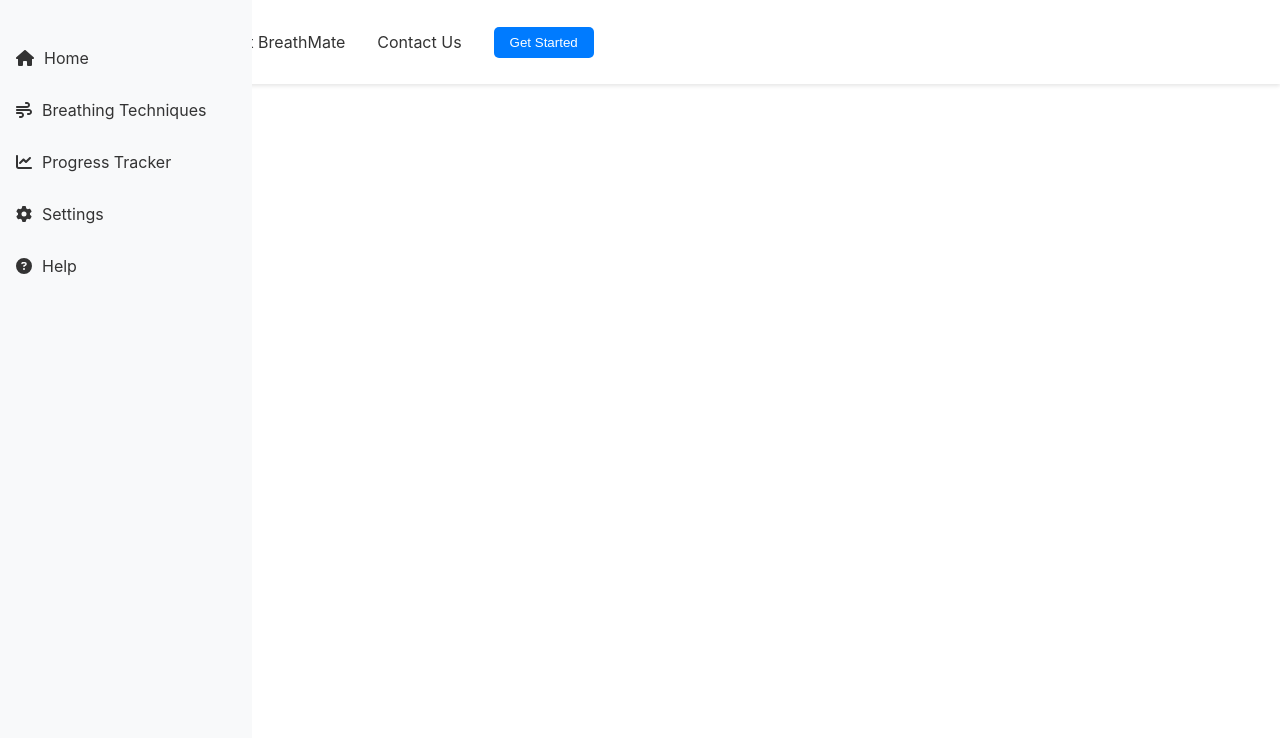
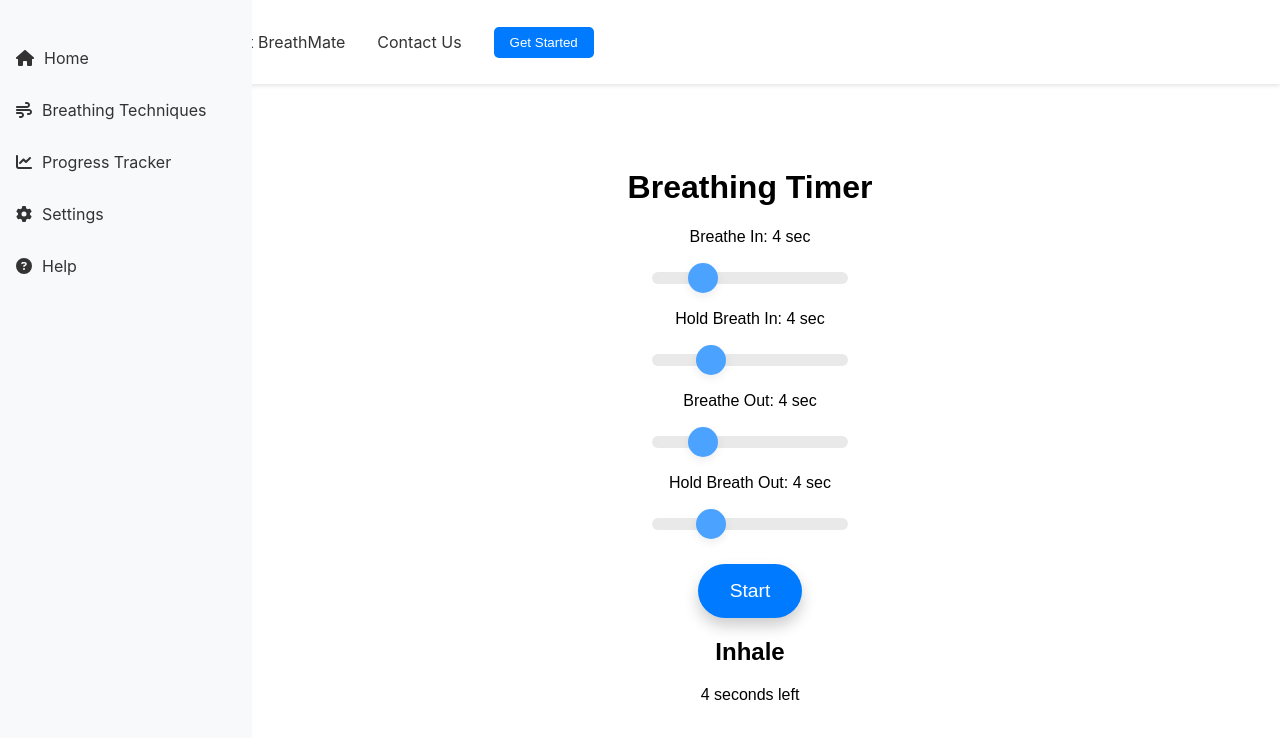
Before and after one commit to Sa1D1111/breathmate, a React (Create React App) app: page /custom-breathing in a window 1280 px wide. Shown: the top 738 px of the page. Built offline with nearby package versions, Linux system fonts and the light colour scheme.

Commit message:
techniqueCustom

```diff
--- a/src/App.js
+++ b/src/App.js
@@ -5,6 +5,8 @@ import TopNavbar from './components/TopNavbar';
 import Sidebar from './components/Sidebar';
 import Home from './pages/Home';
 import Techniques from './pages/Techniques';
+import CustomBreathing from './pages/CustomBreathing'; // Import the new page
+
 
 function App() {
   return (
@@ -17,6 +19,7 @@ function App() {
             <Routes>
               <Route path="/" element={<Home />} />
               <Route path="/techniques" element={<Techniques />} />
+              <Route path="/custom-breathing" element={<CustomBreathing />} /> {/* New route */}
             </Routes>
           </div>
         </div>
--- /dev/null
+++ b/src/pages/CustomBreathing.css
@@ -0,0 +1,82 @@
+.custom-breathing {
+    text-align: center;
+    padding: 2rem;
+    font-family: 'Arial', sans-serif;
+  }
+
+  .slider-container {
+    margin-bottom: 2rem;
+    display: flex;
+    flex-direction: column;
+    align-items: center;
+    gap: 1.5rem;
+  }
+
+  input[type="range"] {
+    -webkit-appearance: none;
+    appearance: none;
+    width: 80%;
+    height: 12px;
+    background: #e0e0e0;
+    border-radius: 12px;
+    outline: none;
+    opacity: 0.7;
+    transition: opacity 0.3s;
+  }
+
+  input[type="range"]:hover {
+    opacity: 1;
+  }
+
+  input[type="range"]::-webkit-slider-thumb {
+    -webkit-appearance: none;
+    appearance: none;
+    width: 30px;
+    height: 30px;
+    background: #007bff;
+    border-radius: 50%;
+    cursor: pointer;
+    box-shadow: 0px 4px 10px rgba(0, 0, 0, 0.1);
+    transition: background 0.3s, transform 0.2s;
+  }
+
+  input[type="range"]::-webkit-slider-thumb:hover {
+    background: #0056b3;
+    transform: scale(1.2);
+  }
+
+  .start-button {
+    background-color: #007bff;
+    color: white;
+    border: none;
+    padding: 1rem 2rem;
+    border-radius: 50px;
+    cursor: pointer;
+    box-shadow: 0px 8px 15px rgba(0, 0, 0, 0.2);
+    font-size: 1.2rem;
+    transition: background-color 0.3s, transform 0.2s;
+  }
+
+  .start-button:hover {
+    background-color: #0056b3;
+    transform: scale(1.05);
+  }
+
+  .timer-display {
+    font-size: 2rem;
+    margin-top: 2rem;
+    color: #333;
+    padding: 1rem;
+    border-radius: 50px;
+    background-color: #f0f8ff;
+    box-shadow: 0px 6px 15px rgba(0, 0, 0, 0.15);
+  }
+
+  .timer-display h2 {
+    font-size: 2.5rem;
+    margin-bottom: 0.5rem;
+  }
+
+  .timer-display p {
+    font-size: 1.5rem;
+  }
--- /dev/null
+++ b/src/pages/CustomBreathing.js
@@ -0,0 +1,114 @@
+import React, { useState, useEffect, useRef } from 'react';
+import './CustomBreathing.css';  // Make sure the CSS is properly imported
+
+const CustomBreathing = () => {
+  const [inhaleTime, setInhaleTime] = useState(4);   // Initial Inhale Duration
+  const [holdInTime, setHoldInTime] = useState(4);   // Initial Hold In Duration
+  const [exhaleTime, setExhaleTime] = useState(4);   // Initial Exhale Duration
+  const [holdOutTime, setHoldOutTime] = useState(4); // Initial Hold Out Duration
+  const [isRunning, setIsRunning] = useState(false); // Track if cycle is running
+  const [phase, setPhase] = useState('Inhale');      // Current phase
+  const [timeLeft, setTimeLeft] = useState(inhaleTime); // Time left in the current phase
+  const intervalRef = useRef(null);                  // Reference for interval control
+
+  // Define phases and dynamically link to slider values
+  const phases = [
+    { name: 'Inhale', duration: inhaleTime },
+    { name: 'Hold In', duration: holdInTime },
+    { name: 'Exhale', duration: exhaleTime },
+    { name: 'Hold Out', duration: holdOutTime }
+  ];
+
+  // Function to start the breathing cycle
+  const startBreathingCycle = () => {
+    let currentPhaseIndex = phases.findIndex(p => p.name === phase); // Find current phase index
+    setTimeLeft(phases[currentPhaseIndex].duration);                 // Set time for current phase
+
+    intervalRef.current = setInterval(() => {
+      setTimeLeft(prevTime => {
+        if (prevTime > 1) {
+          return prevTime - 1;   // Countdown the time left
+        } else {
+          // Move to the next phase in the sequence
+          currentPhaseIndex = (currentPhaseIndex + 1) % phases.length;
+          setPhase(phases[currentPhaseIndex].name);    // Update to the next phase
+          setTimeLeft(phases[currentPhaseIndex].duration); // Reset timer for the next phase
+          return phases[currentPhaseIndex].duration;
+        }
+      });
+    }, 1000);  // Timer updates every second
+  };
+
+  // Start or pause the breathing cycle
+  const handleStart = () => {
+    if (!isRunning) {
+      startBreathingCycle(); // Start the cycle
+    } else {
+      clearInterval(intervalRef.current); // Pause the cycle
+    }
+    setIsRunning(!isRunning); // Toggle running state
+  };
+
+  // Restart the cycle whenever the slider values change, but only when paused
+  useEffect(() => {
+    if (isRunning) {
+      clearInterval(intervalRef.current); // Clear current interval
+      startBreathingCycle();  // Restart with updated slider values
+    }
+  }, [inhaleTime, holdInTime, exhaleTime, holdOutTime]);
+
+  return (
+    <div className="custom-breathing">
+      <h1>Breathing Timer</h1>
+
+      <div className="slider-container">
+        <label>Breathe In: {inhaleTime} sec</label>
+        <input
+          type="range"
+          min="1"
+          max="15"
+          value={inhaleTime}
+          onChange={(e) => setInhaleTime(parseInt(e.target.value, 10))}
+        />
+
+        <label>Hold Breath In: {holdInTime} sec</label>
+        <input
+          type="range"
+          min="0"
+          max="15"
+          value={holdInTime}
+          onChange={(e) => setHoldInTime(parseInt(e.target.value, 10))}
+        />
+
+        <label>Breathe Out: {exhaleTime} sec</label>
+        <input
+          type="range"
+          min="1"
+          max="15"
+          value={exhaleTime}
+          onChange={(e) => setExhaleTime(parseInt(e.target.value, 10))}
+        />
+
+        <label>Hold Breath Out: {holdOutTime} sec</label>
+        <input
+          type="range"
+          min="0"
+          max="15"
+          value={holdOutTime}
+          onChange={(e) => setHoldOutTime(parseInt(e.target.value, 10))}
+        />
+      </div>
+
+      <button className="start-button" onClick={handleStart}>
+        {isRunning ? 'Pause' : 'Start'}
+      </button>
+
+      <div className={`breathing-visual ${phase}`}>
+        <h2>{phase}</h2>
+        <p>{timeLeft} seconds left</p>
+      </div>
+    </div>
+  );
+};
+
+export default CustomBreathing;
--- /dev/null
+++ b/src/pages/Techniques.css
@@ -0,0 +1,66 @@
+/* src/pages/Techniques.css */
+.techniques-page {
+    margin-left: 220px; /* Adjust for the sidebar */
+    padding: 2rem;
+  }
+
+  .technique-list {
+    list-style: none;
+    padding: 0;
+    margin-top: 1.5rem;
+  }
+
+  .technique-list li {
+    display: flex;
+    align-items: center;
+    margin-bottom: 1.5rem;
+  }
+
+  .technique-icon {
+    font-size: 1.5rem;
+    margin-right: 1rem;
+    color: #007bff;
+  }
+
+  .technique-content h3 {
+    margin: 0;
+    font-weight: bold;
+  }
+
+  .technique-content p {
+    margin: 0.2rem 0 0 0;
+    color: #555;
+  }
+
+  /* Customized Breathing Section */
+  .customized-section {
+    margin-top: 3rem;
+    padding: 1rem;
+    background-color: #f1f1f1;
+    border-radius: 10px;
+    text-align: center;
+  }
+
+  .customized-section h2 {
+    font-size: 1.8rem;
+    margin-bottom: 1rem;
+  }
+
+  .section-icon {
+    margin-right: 10px;
+    color: #007bff;
+  }
+
+  .customize-button {
+    background-color: #007bff;
+    color: white;
+    border: none;
+    padding: 0.7rem 1.5rem;
+    border-radius: 5px;
+    cursor: pointer;
+    margin-top: 1rem;
+  }
+
+  .customize-button:hover {
+    background-color: #0056b3;
+  }
--- a/src/pages/Techniques.js
+++ b/src/pages/Techniques.js
@@ -1,24 +1,48 @@
 // src/pages/Techniques.js
 import React from 'react';
+import { FontAwesomeIcon } from '@fortawesome/react-fontawesome';
+import { faLeaf, faSquare, faCircle, faCog } from '@fortawesome/free-solid-svg-icons';
+import './Techniques.css';
+import { Link } from 'react-router-dom'; // Import Link for navigation
 
 const Techniques = () => {
-  const techniques = [
-    { name: 'Diaphragmatic Breathing', description: 'Deep belly breathing to relax.' },
-    { name: 'Box Breathing', description: '4-4-4-4 breathing for focus.' },
-    { name: '4-7-8 Breathing', description: 'A calming breathing technique.' },
-  ];
+  return (
+    <div className="techniques-page">
+      <h1>Breathwork Techniques</h1>
+      <ul className="technique-list">
+        <li>
+          <FontAwesomeIcon icon={faLeaf} className="technique-icon" />
+          <div className="technique-content">
+            <h3>Diaphragmatic Breathing</h3>
+            <p>Deep belly breathing to relax.</p>
+          </div>
+        </li>
+        <li>
+          <FontAwesomeIcon icon={faSquare} className="technique-icon" />
+          <div className="technique-content">
+            <h3>Box Breathing</h3>
+            <p>4-4-4-4 breathing for focus.</p>
+          </div>
+        </li>
+        <li>
+          <FontAwesomeIcon icon={faCircle} className="technique-icon" />
+          <div className="technique-content">
+            <h3>4-7-8 Breathing</h3>
+            <p>A calming breathing technique.</p>
+          </div>
+        </li>
+      </ul>
 
-  return (
-    <div>
-      <h1>Breathwork Techniques</h1>
-      <ul>
-        {techniques.map((technique, index) => (
-          <li key={index}>
-            <h3>{technique.name}</h3>
-            <p>{technique.description}</p>
-          </li>
-        ))}
-      </ul>
+      {/* New Customized Breathing Section */}
+      <div className="customized-section">
+        <h2><FontAwesomeIcon icon={faCog} className="section-icon" /> Customized Breathing</h2>
+        <p>Create your own breathing pattern by setting the inhale, hold, and exhale times. Customize your practice to fit your needs.</p>
+
+        {/* Link to the new custom breathing page */}
+        <Link to="/custom-breathing">
+          <button className="customize-button">Customize Your Breathing</button>
+        </Link>
+      </div>
     </div>
   );
 };
```
